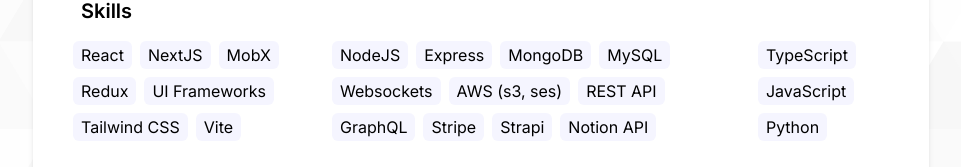
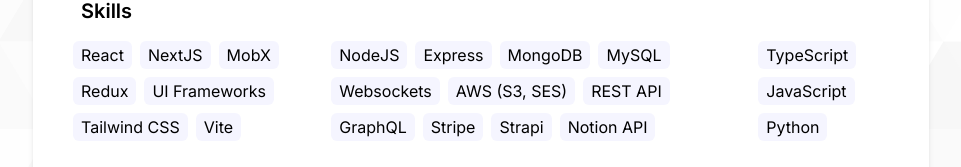
Before and after one commit to Foxona/foxona_cv, a Next.js app: page / in a window 1280 px wide. Shown: the part 221-388 px from the top of the page, without its empty margins (159-1120 px from the left). Built offline with nearby package versions, Linux system fonts and the light colour scheme.

Commit message:
Update page.tsx

```diff
--- a/src/app/page.tsx
+++ b/src/app/page.tsx
@@ -119,7 +119,7 @@
     },
     {
       tagColor: "bg-secondary",
-      skills: ["NodeJS", "Express", "MongoDB", "MySQL", "Websockets", "AWS (s3, ses)", "REST API", "GraphQL", "Stripe", "Strapi", "Notion API"],
+      skills: ["NodeJS", "Express", "MongoDB", "MySQL", "Websockets", "AWS (S3, SES)", "REST API", "GraphQL", "Stripe", "Strapi", "Notion API"],
     },
     {
       tagColor: "bg-secondary",
```
